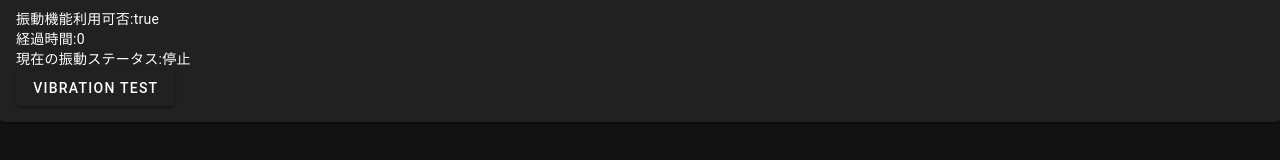
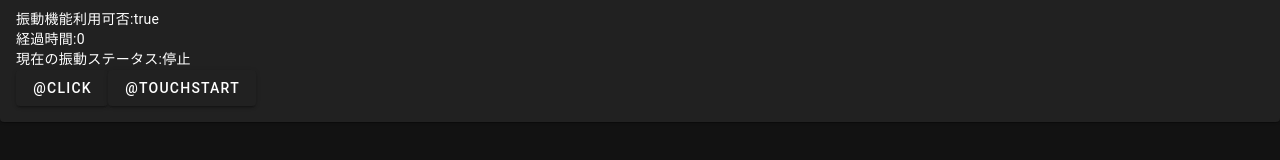
Before and after one commit to akabana0524/vibration-tool, a Vue app: page / in a window 1280 px wide. Shown: the part 182-342 px from the top of the page. Built offline with nearby package versions, Linux system fonts and the light colour scheme.

Commit message:
chore: touchstart での検証ボタン追加。

```diff
--- a/src/components/MainView.vue
+++ b/src/components/MainView.vue
@@ -26,7 +26,8 @@
       現在の振動ステータス:{{ currentStatus }}
       </div>
       <div>
-      <v-btn @click="vibrationTest">vibration test</v-btn>
+      <v-btn @click="vibrationTest">@click</v-btn>
+      <v-btn @touchstart="vibrationTest">@touchstart</v-btn>
       </div>
     </v-card-text>
   </v-card>
```
